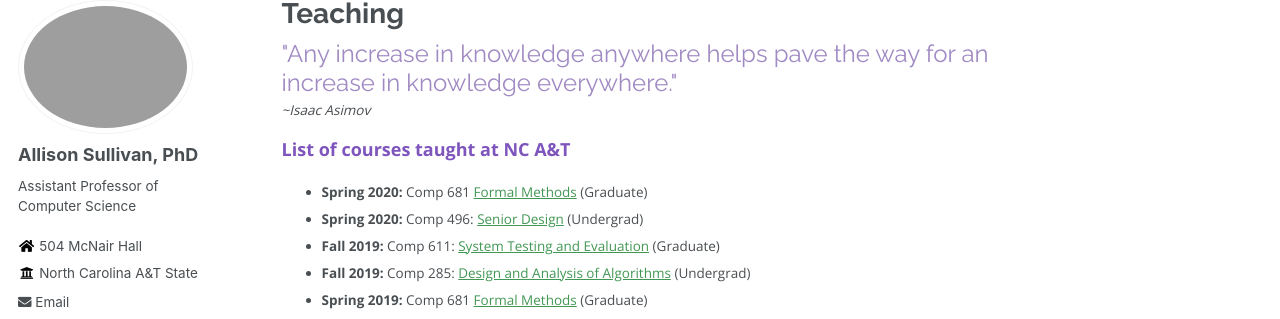
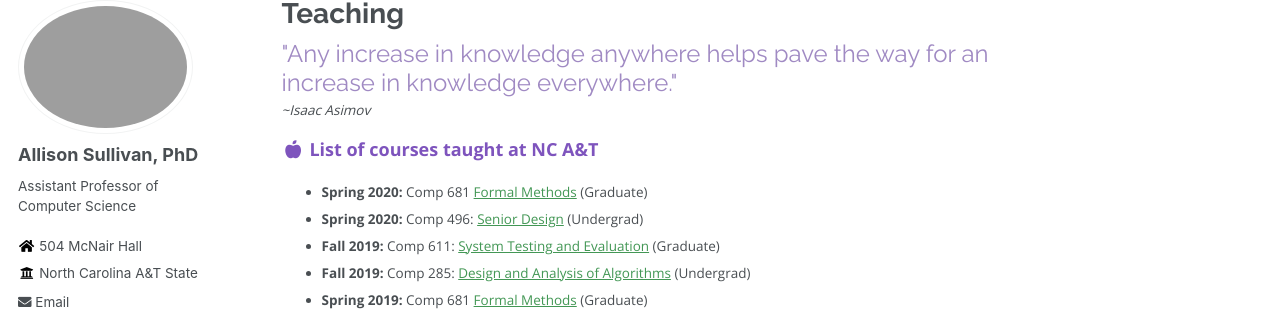
Before and after one commit to Allisonius/allisonius.github.io, a Jekyll site: the page built from _pages/teaching.md, in a window 1280 px wide. Shown: the part 100-419 px from the top of the page. Built offline with Jekyll 4.4.1, drawn with Linux system fonts in a browser that asks for light colours; some web fonts are replaced.

Commit message:
Update teaching.md

```diff
--- a/_pages/teaching.md
+++ b/_pages/teaching.md
@@ -9,7 +9,7 @@ author_profile: true
 
  *~Isaac Asimov*
 
-### List of courses taught at NC A&T
+### <i class="fa fa-fw fa-apple-alt" aria-hidden="true"></i> List of courses taught at NC A&T
 
 * **Spring 2020:** Comp 681 [Formal Methods](https://comp681-spring20.github.io/) (Graduate)
 * **Spring 2020:** Comp 496: [Senior Design](https://comp496-spring20.github.io/) (Undergrad)
```
